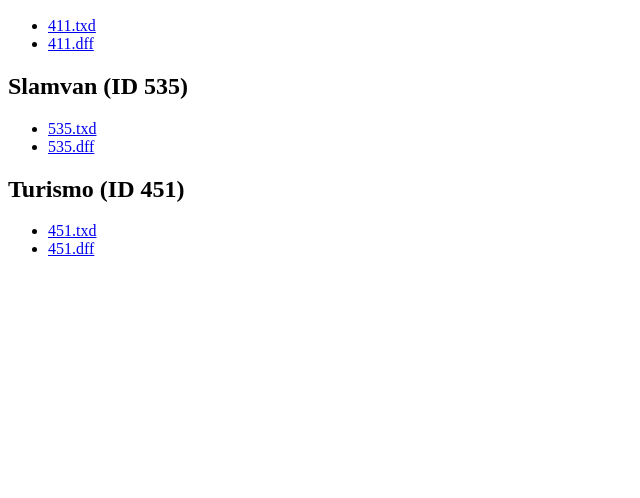
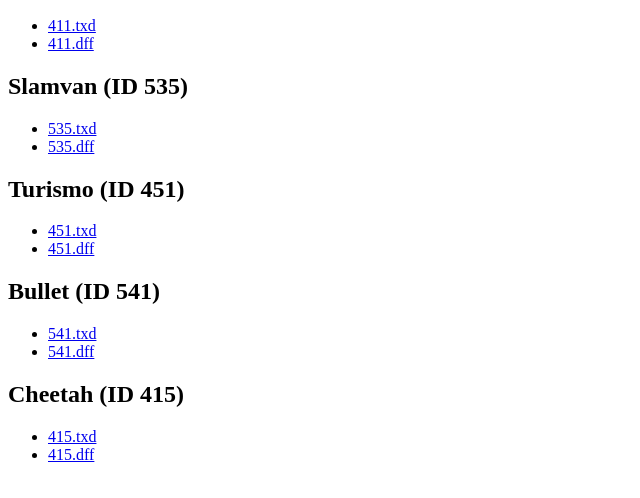
Before and after one commit to Benschie2386/mta-ressource3, a plain HTML site: page index.html in a window 1280 px wide. Shown: the part 110-608 px from the top of the page, without its empty margins (0-640 px from the left). Drawn offline with Linux system fonts and the light colour scheme.

Commit message:
Update index.html
+Bullet car added
+Cheetah car added

```diff
--- a/index.html
+++ b/index.html
@@ -24,5 +24,18 @@
       <li><a href="turismo_mod/451.dff">451.dff</a></li>
     </ul>
 
+    <h2>Bullet (ID 541)</h2>
+    <ul>
+      <li><a href="bullet_mod/541.txd">541.txd</a></li>
+      <li><a href="bullet_mod/541.dff">541.dff</a></li>
+    </ul>
+
+    <h2>Cheetah (ID 415)</h2>
+    <ul>
+      <li><a href="cheetah_mod/415.txd">415.txd</a></li>
+      <li><a href="cheetah_mod/415.dff">415.dff</a></li>
+    </ul>
+
+
   </body>
 </html>
```
